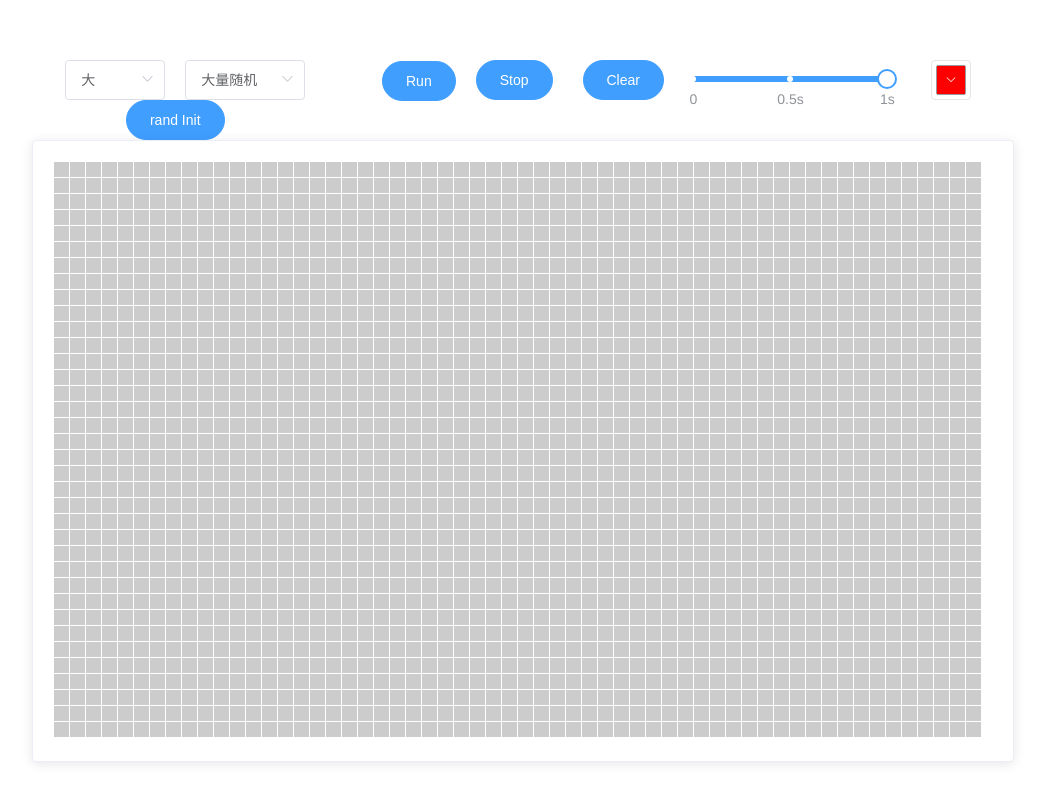
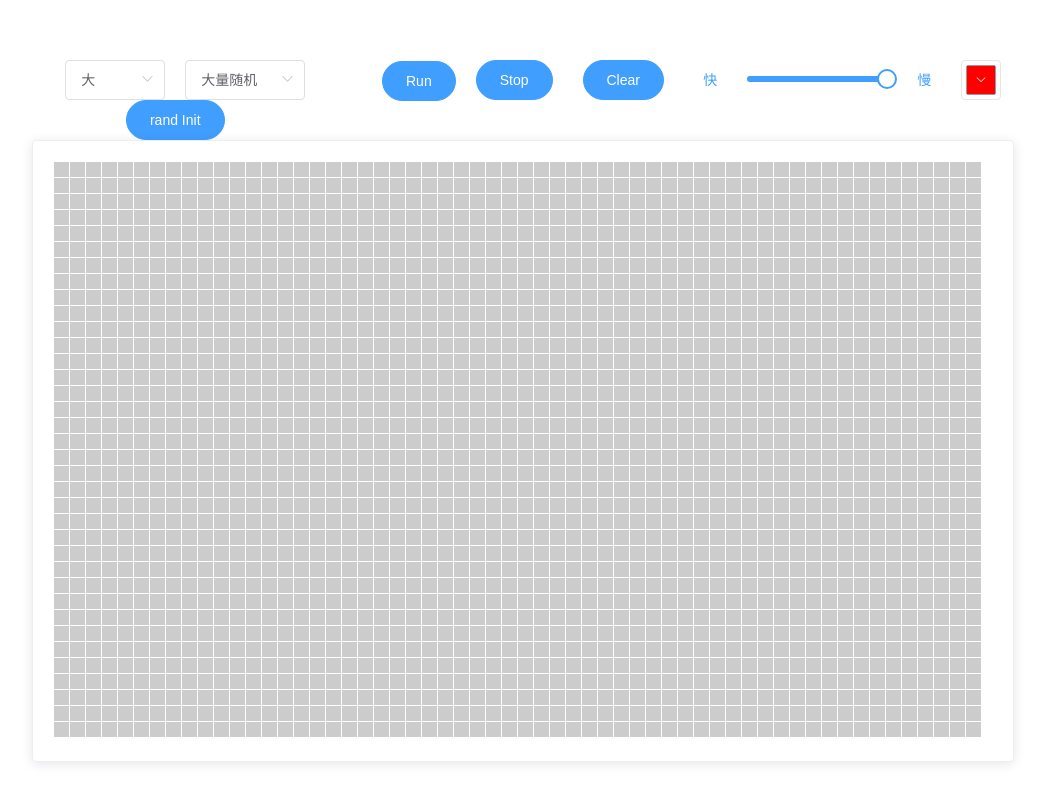
Before and after one commit to HanwGeek/cell-auto, a Vue app: page / in a window 1280 px wide. Shown: the whole page, without its empty margins (117-1162 px from the left). Built offline with nearby package versions, Linux system fonts and the light colour scheme.

Commit message:
Reform layout

```diff
--- a/src/components/cell-auto.vue
+++ b/src/components/cell-auto.vue
@@ -42,12 +42,18 @@
           Clear
         </el-button>
         </el-col>
-      <el-col :span="4">
-        <el-tooltip class="item" effect="dark" content="设定进化速度" placement="top-start">
-        <el-slider v-model="speed" :max="1000" :step="100" :marks="slideMarks" :format-tooltip="formatTooltip"></el-slider>
+        <el-col :span="1">
+          <el-button type="text">快</el-button>
+        </el-col>
+      <el-col :span="3">
+        <el-tooltip class="item" effect="dark" content="改变进化速度" placement="top-start">
+        <el-slider v-model="speed" :max="1000" :step="100" :show-tooltip="false"></el-slider>
         </el-tooltip>
       </el-col>
-      <el-col :span="2">
+      <el-col :span="1">
+        <el-button type="text">慢</el-button>
+      </el-col>
+      <el-col :span="1">
         <el-tooltip class="item" effect="dark" content="设定细胞颜色" placement="top-start">
         <el-color-picker v-model="lifeColor" show-alpha></el-color-picker>
         </el-tooltip>
@@ -203,7 +209,6 @@ export default {
         this.currCellData = this.nextCellData;
         this.nextCellData = null;
     },
-
     findNumOfLiveCellAround(rowIndex, colIndex) {
         var numOfLiveCellAround = 0;
         if (rowIndex != 0 && colIndex != 0) {
```
Also changed, not shown: test/unit/specs/CellAuto.js (added, +10 -0 lines), 1 other file (tests, documents, lock files or other folders).
